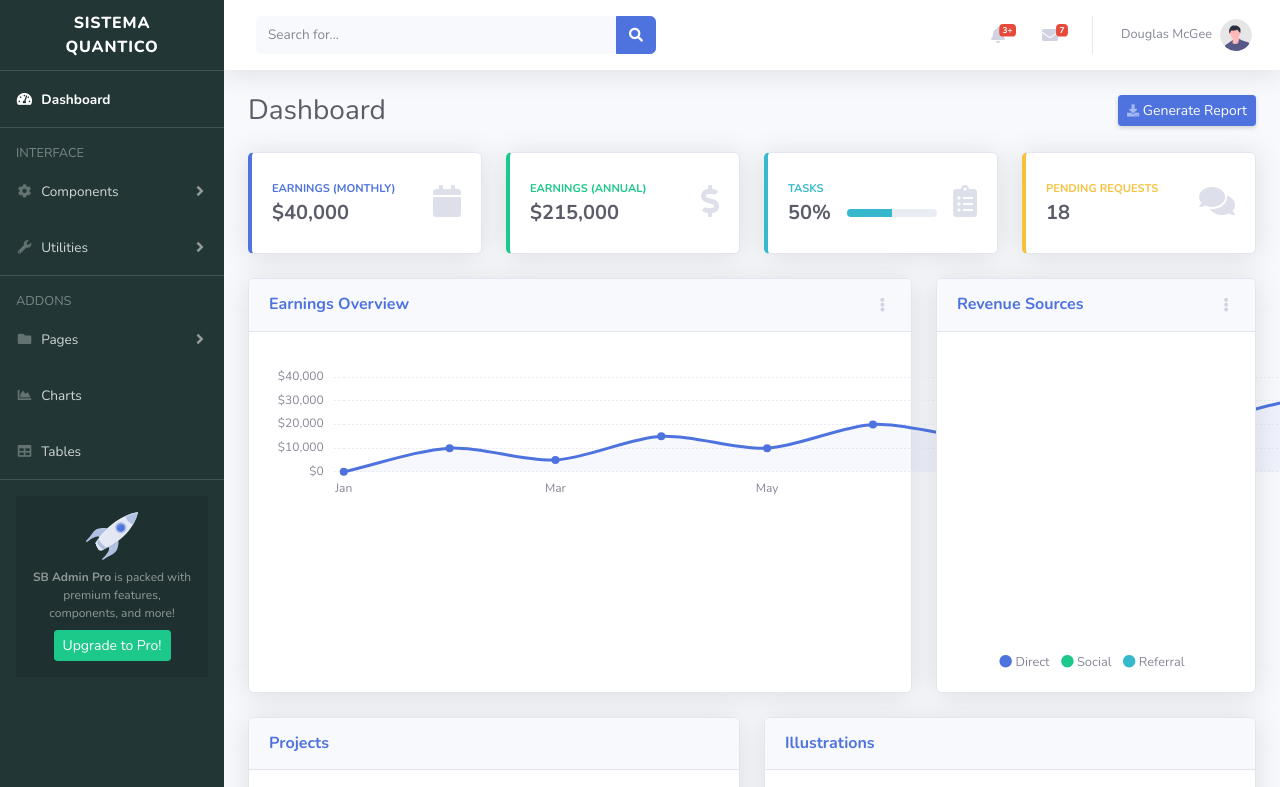
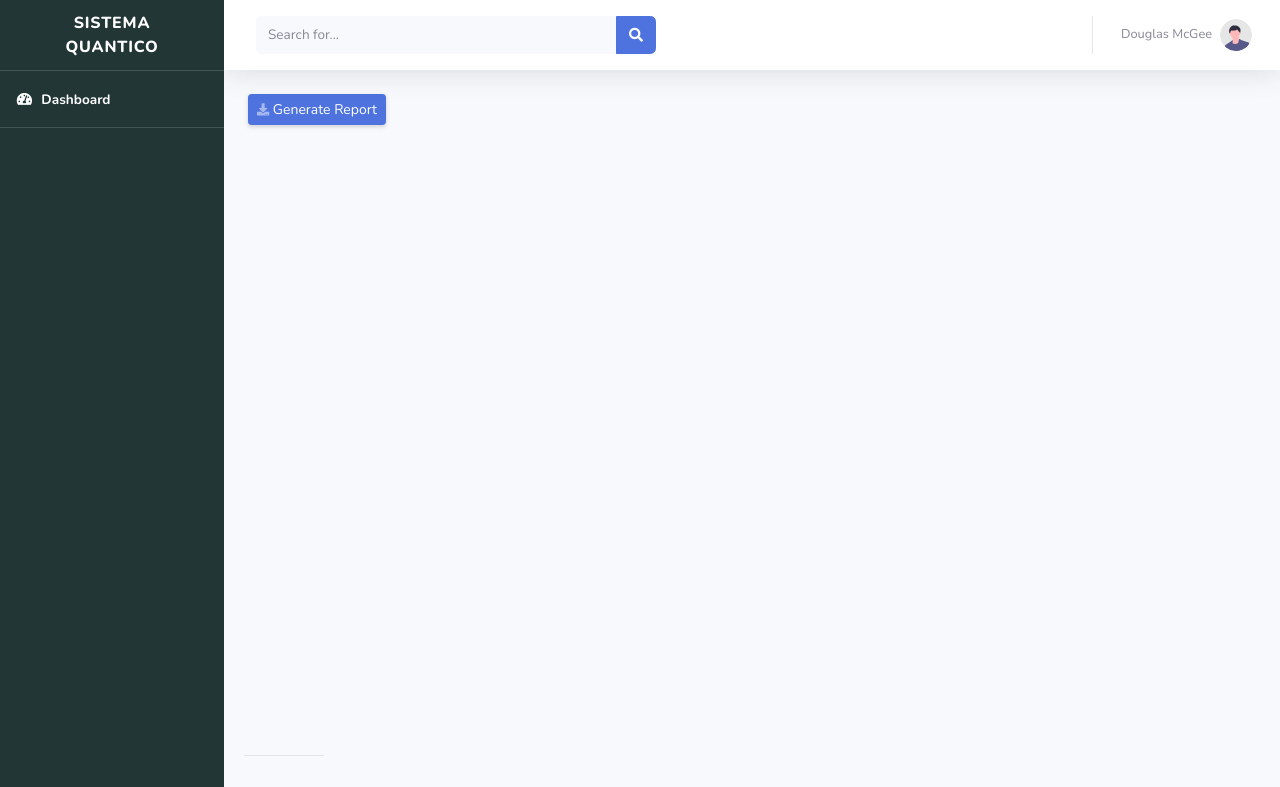
Before and after one commit to rodrigui905/sistemaFinanceiro, a website with bundled scripts: page index.html in a window 1280 px wide. Shown: the top 787 px of the page. Built offline with nearby package versions, Linux system fonts and the light colour scheme.

Commit message:
tambem  nao soube oq escrever
eu limpei tudo que voce pediu

```diff
--- a/index.html
+++ b/index.html
@@ -52,12 +52,12 @@
             <hr class="sidebar-divider">
 
             <!-- Heading -->
-            <div class="sidebar-heading">
+            <!--div class="sidebar-heading">
                 Interface
-            </div>
+            </div-->
 
             <!-- Nav Item - Pages Collapse Menu -->
-            <li class="nav-item">
+            <!--li class="nav-item">
                 <a class="nav-link collapsed" href="#" data-toggle="collapse" data-target="#collapseTwo"
                     aria-expanded="true" aria-controls="collapseTwo">
                     <i class="fas fa-fw fa-cog"></i>
@@ -70,10 +70,10 @@
                         <a class="collapse-item" href="cards.html">Cards</a>
                     </div>
                 </div>
-            </li>
+            </li-->
 
             <!-- Nav Item - Utilities Collapse Menu -->
-            <li class="nav-item">
+            <!--li class="nav-item">
                 <a class="nav-link collapsed" href="#" data-toggle="collapse" data-target="#collapseUtilities"
                     aria-expanded="true" aria-controls="collapseUtilities">
                     <i class="fas fa-fw fa-wrench"></i>
@@ -89,18 +89,18 @@
                         <a class="collapse-item" href="utilities-other.html">Other</a>
                     </div>
                 </div>
-            </li>
+            </li-->
 
             <!-- Divider -->
-            <hr class="sidebar-divider">
+            <!--hr class="sidebar-divider"-->
 
             <!-- Heading -->
-            <div class="sidebar-heading">
+            <!--div class="sidebar-heading">
                 Addons
-            </div>
+            </div-->
 
             <!-- Nav Item - Pages Collapse Menu -->
-            <li class="nav-item">
+            <!--li class="nav-item">
                 <a class="nav-link collapsed" href="#" data-toggle="collapse" data-target="#collapsePages"
                     aria-expanded="true" aria-controls="collapsePages">
                     <i class="fas fa-fw fa-folder"></i>
@@ -118,24 +118,24 @@
                         <a class="collapse-item" href="blank.html">Blank Page</a>
                     </div>
                 </div>
-            </li>
+            </li-->
 
             <!-- Nav Item - Charts -->
-            <li class="nav-item">
+            <!--li class="nav-item">
                 <a class="nav-link" href="charts.html">
                     <i class="fas fa-fw fa-chart-area"></i>
                     <span>Charts</span></a>
-            </li>
+            </li-->
 
             <!-- Nav Item - Tables -->
-            <li class="nav-item">
+            <!--li class="nav-item">
                 <a class="nav-link" href="tables.html">
                     <i class="fas fa-fw fa-table"></i>
                     <span>Tables</span></a>
-            </li>
+            </li-->
 
             <!-- Divider -->
-            <hr class="sidebar-divider d-none d-md-block">
+            <!--hr class="sidebar-divider d-none d-md-block"-->
 
             <!-- Sidebar Toggler (Sidebar) -->
             <div class="text-center d-none d-md-inline">
@@ -143,11 +143,11 @@
             </div>
 
             <!-- Sidebar Message -->
-            <div class="sidebar-card d-none d-lg-flex">
+            <!--div class="sidebar-card d-none d-lg-flex">
                 <img class="sidebar-card-illustration mb-2" src="img/undraw_rocket.svg" alt="...">
                 <p class="text-center mb-2"><strong>SB Admin Pro</strong> is packed with premium features, components, and more!</p>
                 <a class="btn btn-success btn-sm" href="https://startbootstrap.com/theme/sb-admin-pro">Upgrade to Pro!</a>
-            </div>
+            </div-->
 
         </ul>
         <!-- End of Sidebar -->
@@ -208,12 +208,12 @@
                         </li>
 
                         <!-- Nav Item - Alerts -->
-                        <li class="nav-item dropdown no-arrow mx-1">
+                        <!--li class="nav-item dropdown no-arrow mx-1">
                             <a class="nav-link dropdown-toggle" href="#" id="alertsDropdown" role="button"
                                 data-toggle="dropdown" aria-haspopup="true" aria-expanded="false">
-                                <i class="fas fa-bell fa-fw"></i>
+                                <i class="fas fa-bell fa-fw"></i-->
                                 <!-- Counter - Alerts -->
-                                <span class="badge badge-danger badge-counter">3+</span>
+                                <!--span class="badge badge-danger badge-counter">3+</span-->
                             </a>
                             <!-- Dropdown - Alerts -->
                             <div class="dropdown-list dropdown-menu dropdown-menu-right shadow animated--grow-in"
@@ -259,13 +259,13 @@
                         </li>
 
                         <!-- Nav Item - Messages -->
-                        <li class="nav-item dropdown no-arrow mx-1">
+                        <!--li class="nav-item dropdown no-arrow mx-1">
                             <a class="nav-link dropdown-toggle" href="#" id="messagesDropdown" role="button"
                                 data-toggle="dropdown" aria-haspopup="true" aria-expanded="false">
-                                <i class="fas fa-envelope fa-fw"></i>
+                                <i class="fas fa-envelope fa-fw"></i-->
                                 <!-- Counter - Messages -->
-                                <span class="badge badge-danger badge-counter">7</span>
-                            </a>
+                                <!--span class="badge badge-danger badge-counter">7</span>
+                            </a-->
                             <!-- Dropdown - Messages -->
                             <div class="dropdown-list dropdown-menu dropdown-menu-right shadow animated--grow-in"
                                 aria-labelledby="messagesDropdown">
@@ -367,7 +367,7 @@
 
                     <!-- Page Heading -->
                     <div class="d-sm-flex align-items-center justify-content-between mb-4">
-                        <h1 class="h3 mb-0 text-gray-800">Dashboard</h1>
+                        <!--h1 class="h3 mb-0 text-gray-800">Dashboard</h1-->
                         <a href="#" class="d-none d-sm-inline-block btn btn-sm btn-primary shadow-sm"><i
                                 class="fas fa-download fa-sm text-white-50"></i> Generate Report</a>
                     </div>
@@ -377,16 +377,16 @@
 
                         <!-- Earnings (Monthly) Card Example -->
                         <div class="col-xl-3 col-md-6 mb-4">
-                            <div class="card border-left-primary shadow h-100 py-2">
-                                <div class="card-body">
+                            <!--div class="card border-left-primary shadow h-100 py-2">
+                                <div class="card-body"-->
                                     <div class="row no-gutters align-items-center">
                                         <div class="col mr-2">
-                                            <div class="text-xs font-weight-bold text-primary text-uppercase mb-1">
-                                                Earnings (Monthly)</div>
-                                            <div class="h5 mb-0 font-weight-bold text-gray-800">$40,000</div>
+                                            <!--div class="text-xs font-weight-bold text-primary text-uppercase mb-1">
+                                                Earnings (Monthly)</div-->
+                                            <!--div class="h5 mb-0 font-weight-bold text-gray-800">$40,000</div-->
                                         </div>
                                         <div class="col-auto">
-                                            <i class="fas fa-calendar fa-2x text-gray-300"></i>
+                                            <!--i class="fas fa-calendar fa-2x text-gray-300"></i-->
                                         </div>
                                     </div>
                                 </div>
@@ -395,16 +395,16 @@
 
                         <!-- Earnings (Monthly) Card Example -->
                         <div class="col-xl-3 col-md-6 mb-4">
-                            <div class="card border-left-success shadow h-100 py-2">
+                            <!--div class="card border-left-success shadow h-100 py-2"-->
                                 <div class="card-body">
                                     <div class="row no-gutters align-items-center">
                                         <div class="col mr-2">
-                                            <div class="text-xs font-weight-bold text-success text-uppercase mb-1">
-                                                Earnings (Annual)</div>
-                                            <div class="h5 mb-0 font-weight-bold text-gray-800">$215,000</div>
+                                            <!--div class="text-xs font-weight-bold text-success text-uppercase mb-1">
+                                                Earnings (Annual)</div-->
+                                            <!--div class="h5 mb-0 font-weight-bold text-gray-800">$215,000</div-->
                                         </div>
                                         <div class="col-auto">
-                                            <i class="fas fa-dollar-sign fa-2x text-gray-300"></i>
+                                            <!--i class="fas fa-dollar-sign fa-2x text-gray-300"></i-->
                                         </div>
                                     </div>
                                 </div>
@@ -413,18 +413,18 @@
 
                         <!-- Earnings (Monthly) Card Example -->
                         <div class="col-xl-3 col-md-6 mb-4">
-                            <div class="card border-left-info shadow h-100 py-2">
+                            <!--div class="card border-left-info shadow h-100 py-2"-->
                                 <div class="card-body">
                                     <div class="row no-gutters align-items-center">
                                         <div class="col mr-2">
-                                            <div class="text-xs font-weight-bold text-info text-uppercase mb-1">Tasks
-                                            </div>
+                                            <!--div class="text-xs font-weight-bold text-info text-uppercase mb-1">Tasks
+                                            </div-->
                                             <div class="row no-gutters align-items-center">
                                                 <div class="col-auto">
-                                                    <div class="h5 mb-0 mr-3 font-weight-bold text-gray-800">50%</div>
+                                                    <!--div class="h5 mb-0 mr-3 font-weight-bold text-gray-800">50%</div-->
                                                 </div>
                                                 <div class="col">
-                                                    <div class="progress progress-sm mr-2">
+                                                    <!--div class="progress progress-sm mr-2">
                                                         <div class="progress-bar bg-info" role="progressbar"
                                                             style="width: 50%" aria-valuenow="50" aria-valuemin="0"
                                                             aria-valuemax="100"></div>
@@ -438,11 +438,11 @@
                                     </div>
                                 </div>
                             </div>
-                        </div>
+                        </div-->
 
                         <!-- Pending Requests Card Example -->
-                        <div class="col-xl-3 col-md-6 mb-4">
-                            <div class="card border-left-warning shadow h-100 py-2">
+                        <!--div class="col-xl-3 col-md-6 mb-4"-->
+                            <!--div class="card border-left-warning shadow h-100 py-2">
                                 <div class="card-body">
                                     <div class="row no-gutters align-items-center">
                                         <div class="col mr-2">
@@ -457,17 +457,17 @@
                                 </div>
                             </div>
                         </div>
-                    </div>
+                    </div-->
 
                     <!-- Content Row -->
 
                     <div class="row">
 
                         <!-- Area Chart -->
-                        <div class="col-xl-8 col-lg-7">
-                            <div class="card shadow mb-4">
+                        <!--div class="col-xl-8 col-lg-7">
+                            <div class="card shadow mb-4"-->
                                 <!-- Card Header - Dropdown -->
-                                <div
+                                <!--div
                                     class="card-header py-3 d-flex flex-row align-items-center justify-content-between">
                                     <h6 class="m-0 font-weight-bold text-primary">Earnings Overview</h6>
                                     <div class="dropdown no-arrow">
@@ -484,23 +484,23 @@
                                             <a class="dropdown-item" href="#">Something else here</a>
                                         </div>
                                     </div>
-                                </div>
+                                </div-->
                                 <!-- Card Body -->
-                                <div class="card-body">
+                                <!--div class="card-body">
                                     <div class="chart-area">
                                         <canvas id="myAreaChart"></canvas>
                                     </div>
                                 </div>
                             </div>
-                        </div>
+                        </div-->
 
                         <!-- Pie Chart -->
-                        <div class="col-xl-4 col-lg-5">
-                            <div class="card shadow mb-4">
+                        <!--div class="col-xl-4 col-lg-5">
+                            <div class="card shadow mb-4"-->
                                 <!-- Card Header - Dropdown -->
                                 <div
                                     class="card-header py-3 d-flex flex-row align-items-center justify-content-between">
-                                    <h6 class="m-0 font-weight-bold text-primary">Revenue Sources</h6>
+                                    <!--h6 class="m-0 font-weight-bold text-primary">Revenue Sources</h6>
                                     <div class="dropdown no-arrow">
                                         <a class="dropdown-toggle" href="#" role="button" id="dropdownMenuLink"
                                             data-toggle="dropdown" aria-haspopup="true" aria-expanded="false">
@@ -515,11 +515,11 @@
                                             <a class="dropdown-item" href="#">Something else here</a>
                                         </div>
                                     </div>
-                                </div>
+                                </-->
                                 <!-- Card Body -->
                                 <div class="card-body">
                                     <div class="chart-pie pt-4 pb-2">
-                                        <canvas id="myPieChart"></canvas>
+                                        <!--canvas id="myPieChart"></canvas>
                                     </div>
                                     <div class="mt-4 text-center small">
                                         <span class="mr-2">
@@ -535,7 +535,7 @@
                                 </div>
                             </div>
                         </div>
-                    </div>
+                    </div-->
 
                     <!-- Content Row -->
                     <div class="row">
@@ -544,7 +544,7 @@
                         <div class="col-lg-6 mb-4">
 
                             <!-- Project Card Example -->
-                            <div class="card shadow mb-4">
+                            <!--div class="card shadow mb-4">
                                 <div class="card-header py-3">
                                     <h6 class="m-0 font-weight-bold text-primary">Projects</h6>
                                 </div>
@@ -580,10 +580,10 @@
                                             aria-valuenow="100" aria-valuemin="0" aria-valuemax="100"></div>
                                     </div>
                                 </div>
-                            </div>
+                            </div-->
 
                             <!-- Color System -->
-                            <div class="row">
+                            <!--div class="row">
                                 <div class="col-lg-6 mb-4">
                                     <div class="card bg-primary text-white shadow">
                                         <div class="card-body">
@@ -652,10 +652,10 @@
 
                         </div>
 
-                        <div class="col-lg-6 mb-4">
+                        <div class="col-lg-6 mb-4"-->
 
                             <!-- Illustrations -->
-                            <div class="card shadow mb-4">
+                            <!--div class="card shadow mb-4">
                                 <div class="card-header py-3">
                                     <h6 class="m-0 font-weight-bold text-primary">Illustrations</h6>
                                 </div>
@@ -671,10 +671,10 @@
                                     <a target="_blank" rel="nofollow" href="https://undraw.co/">Browse Illustrations on
                                         unDraw &rarr;</a>
                                 </div>
-                            </div>
+                            </div-->
 
                             <!-- Approach -->
-                            <div class="card shadow mb-4">
+                            <!--div class="card shadow mb-4">
                                 <div class="card-header py-3">
                                     <h6 class="m-0 font-weight-bold text-primary">Development Approach</h6>
                                 </div>
@@ -690,20 +690,20 @@
                         </div>
                     </div>
 
-                </div>
+                </div-->
                 <!-- /.container-fluid -->
 
             </div>
             <!-- End of Main Content -->
 
             <!-- Footer -->
-            <footer class="sticky-footer bg-white">
+            <!--footer class="sticky-footer bg-white">
                 <div class="container my-auto">
                     <div class="copyright text-center my-auto">
                         <span>Copyright &copy; Your Website 2021</span>
                     </div>
                 </div>
-            </footer>
+            </footer-->
             <!-- End of Footer -->
 
         </div>
```
